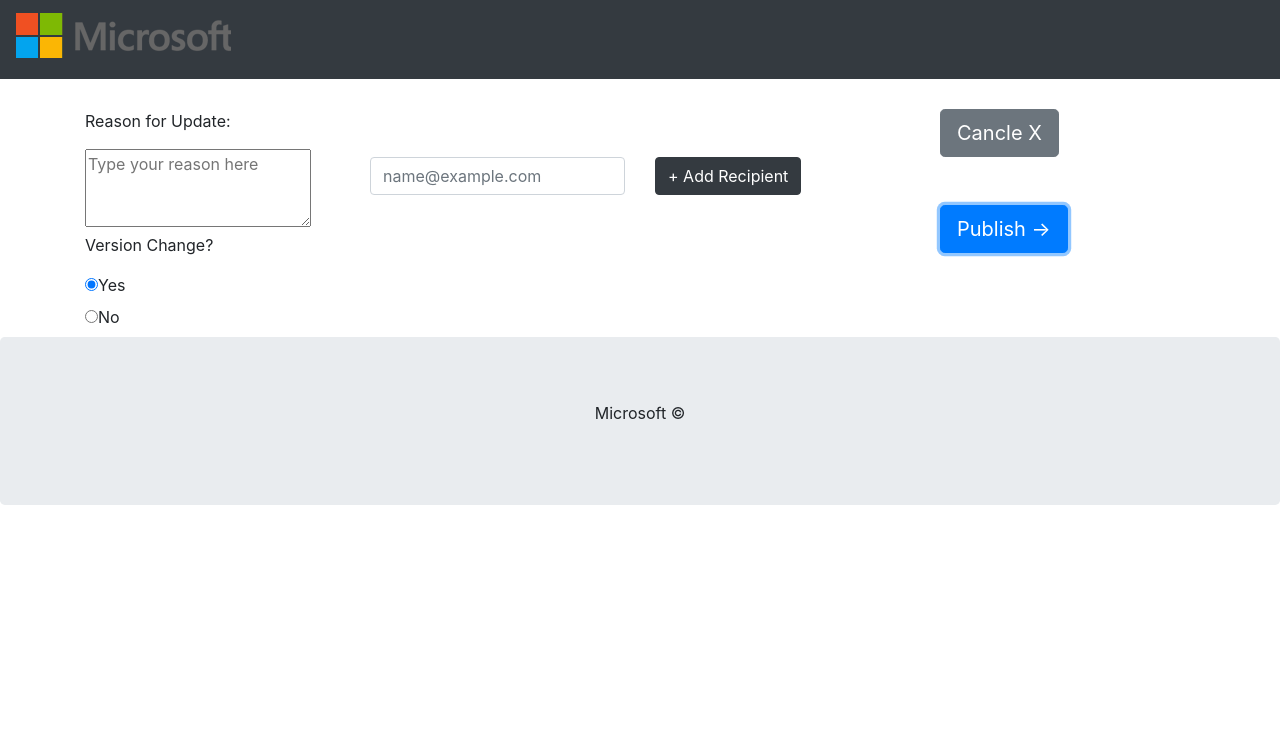
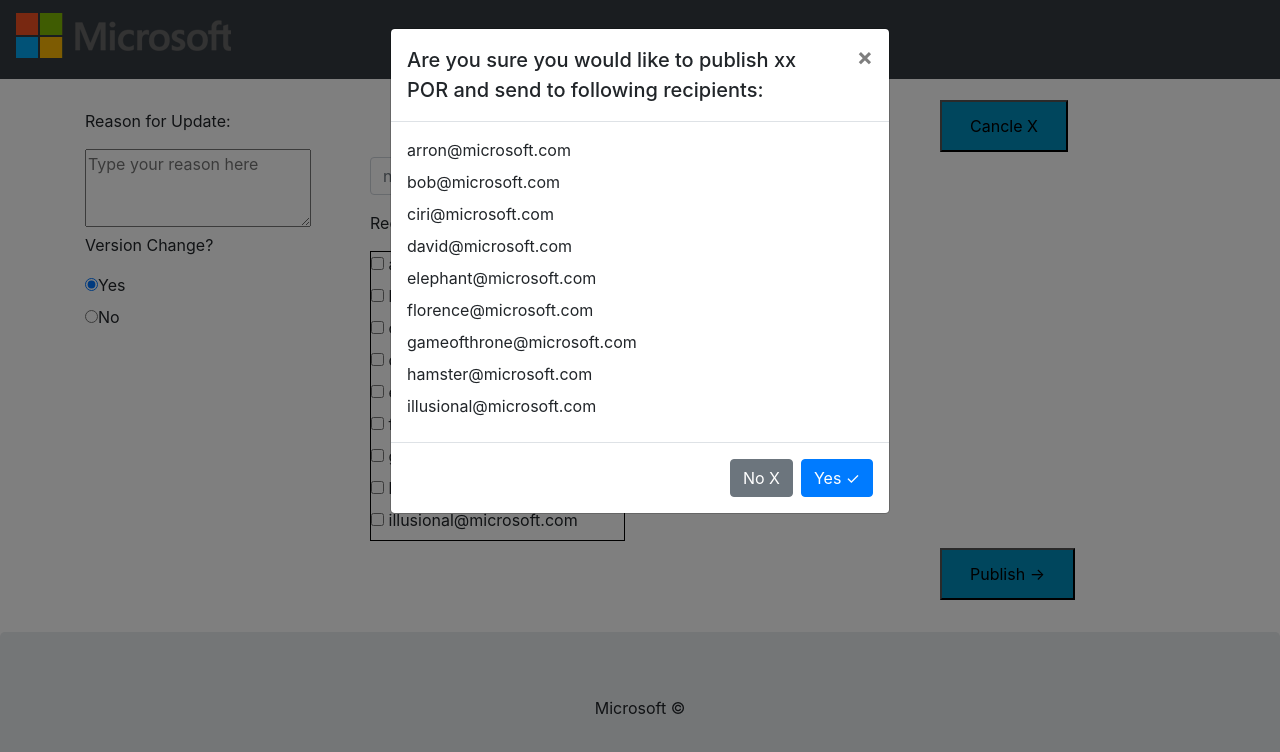
Before and after one commit to bloodyIan/mockup, a plain HTML site: page index.html in a window 1280 px wide. Both pictures are taken after a click on the button "Publish →". Drawn offline with Linux system fonts and the light colour scheme.

Commit message:
add pop up window

```diff
--- a/index.html
+++ b/index.html
@@ -12,6 +12,21 @@
   .fakeimg {
     height: 200px;
     background: #aaa;
+  }
+  .canclebtn {
+    background-color: #008CBA;
+    padding: 12px 28px;
+    position: fixed;
+    top: 100px;
+  }
+  .publishbtn {
+    background-color: #008CBA;
+    padding: 12px 28px;
+    position: fixed;
+    bottom:200px;
+  }
+  #recipientList{
+    border:1px solid black;
   }
   </style>
 </head>
@@ -48,6 +63,36 @@
       <div class="form-group">
           <input type="email" class="form-control" id="exampleFormControlInput1" placeholder="name@example.com">
       </div>
+      <p>Recipient List:</p>
+      <div id="recipientList">
+        <div class="checkbox">
+          <label><input type="checkbox" value=""> arron@microsoft.com</label>
+        </div>
+        <div class="checkbox">
+          <label><input type="checkbox" value=""> bob@microsoft.com</label>
+        </div>
+        <div class="checkbox">
+          <label><input type="checkbox" value=""> ciri@microsoft.com</label>
+        </div>
+        <div class="checkbox">
+          <label><input type="checkbox" value=""> david@microsoft.com</label>
+        </div>
+        <div class="checkbox">
+          <label><input type="checkbox" value=""> elephant@microsoft.com</label>
+        </div>
+        <div class="checkbox">
+          <label><input type="checkbox" value=""> florence@microsoft.com</label>
+        </div>
+        <div class="checkbox">
+          <label><input type="checkbox" value=""> gameofthrone@microsoft.com</label>
+        </div>
+        <div class="checkbox">
+          <label><input type="checkbox" value=""> hamster@microsoft.com</label>
+        </div>
+        <div class="checkbox">
+          <label><input type="checkbox" value=""> illusional@microsoft.com</label>
+        </div>
+      </div>
     </div>
 
     <div class="col-sm-3">
@@ -56,15 +101,110 @@
     </div>
 
     <div class="col-sm-3">
-        <button type="button" class="btn btn-secondary btn-lg">Cancle X</button>
-        <div class="row mt-5"></div>
-        <button type="button" class="btn btn-primary btn-lg">Publish →</button>
+        <button type="button" class="canclebtn">Cancle X</button>
+        <button type="button" class="publishbtn" data-toggle="modal" data-target="#exampleModal">Publish →</button>
     </div>
 
   </div>
 </div>
 
-<div class="jumbotron text-center" style="margin-bottom:0">
+  <!-- Modal -->
+  <div class="modal fade" id="exampleModal" tabindex="-1" role="dialog" aria-labelledby="exampleModalLabel"
+    aria-hidden="true">
+    <div class="modal-dialog" role="document">
+      <div class="modal-content">
+        <div class="modal-header">
+          <h5 class="modal-title" id="exampleModalLabel">Are you sure you would like to publish xx POR and send to following recipients:</h5>
+          <button type="button" class="close" data-dismiss="modal" aria-label="Close">
+            <span aria-hidden="true">&times;</span>
+          </button>
+        </div>
+        <div class="modal-body">
+          <div>
+            <label> arron@microsoft.com</label>
+          </div>
+          <div>
+            <label> bob@microsoft.com</label>
+          </div>
+          <div>
+            <label> ciri@microsoft.com</label>
+          </div>
+          <div>
+            <label> david@microsoft.com</label>
+          </div>
+          <div>
+            <label> elephant@microsoft.com</label>
+          </div>
+          <div>
+            <label> florence@microsoft.com</label>
+          </div>
+          <div>
+            <label> gameofthrone@microsoft.com</label>
+          </div>
+          <div>
+            <label> hamster@microsoft.com</label>
+          </div>
+          <div>
+            <label> illusional@microsoft.com</label>
+          </div>
+        </div>
+        <div class="modal-footer">
+          <button type="button" class="btn btn-secondary" data-dismiss="modal">No X</button>
+          <button type="button" class="btn btn-primary" data-toggle="modal" data-target="#exampleModal2">Yes ✓</button>
+        </div>
+      </div>
+    </div>
+  </div>
+
+    <!-- Modal 2-->
+    <div class="modal fade" id="exampleModal2" tabindex="-1" role="dialog" aria-labelledby="exampleModalLabel"
+    aria-hidden="true">
+    <div class="modal-dialog" role="document">
+      <div class="modal-content">
+        <div class="modal-header">
+          <h5 class="modal-title" id="exampleModalLabel">xx POR has been published and sent to following recipients:</h5>
+          <button type="button" class="close" data-dismiss="modal" aria-label="Close">
+            <span aria-hidden="true">&times;</span>
+          </button>
+        </div>
+        <div class="modal-body">
+          <div>
+            <label> arron@microsoft.com</label>
+          </div>
+          <div>
+            <label> bob@microsoft.com</label>
+          </div>
+          <div>
+            <label> ciri@microsoft.com</label>
+          </div>
+          <div>
+            <label> david@microsoft.com</label>
+          </div>
+          <div>
+            <label> elephant@microsoft.com</label>
+          </div>
+          <div>
+            <label> florence@microsoft.com</label>
+          </div>
+          <div>
+            <label> gameofthrone@microsoft.com</label>
+          </div>
+          <div>
+            <label> hamster@microsoft.com</label>
+          </div>
+          <div>
+            <label> illusional@microsoft.com</label>
+          </div>
+        </div>
+        <div class="modal-footer">
+          <button type="button" class="btn btn-secondary" data-dismiss="modal">View POR</button>
+          <button type="button" class="btn btn-primary">Return to home</button>
+        </div>
+      </div>
+    </div>
+  </div>
+
+<div class="jumbotron text-center fixed-bottom" style="margin-bottom:0">
   <p>Microsoft ©</p>
 </div>
 
```
